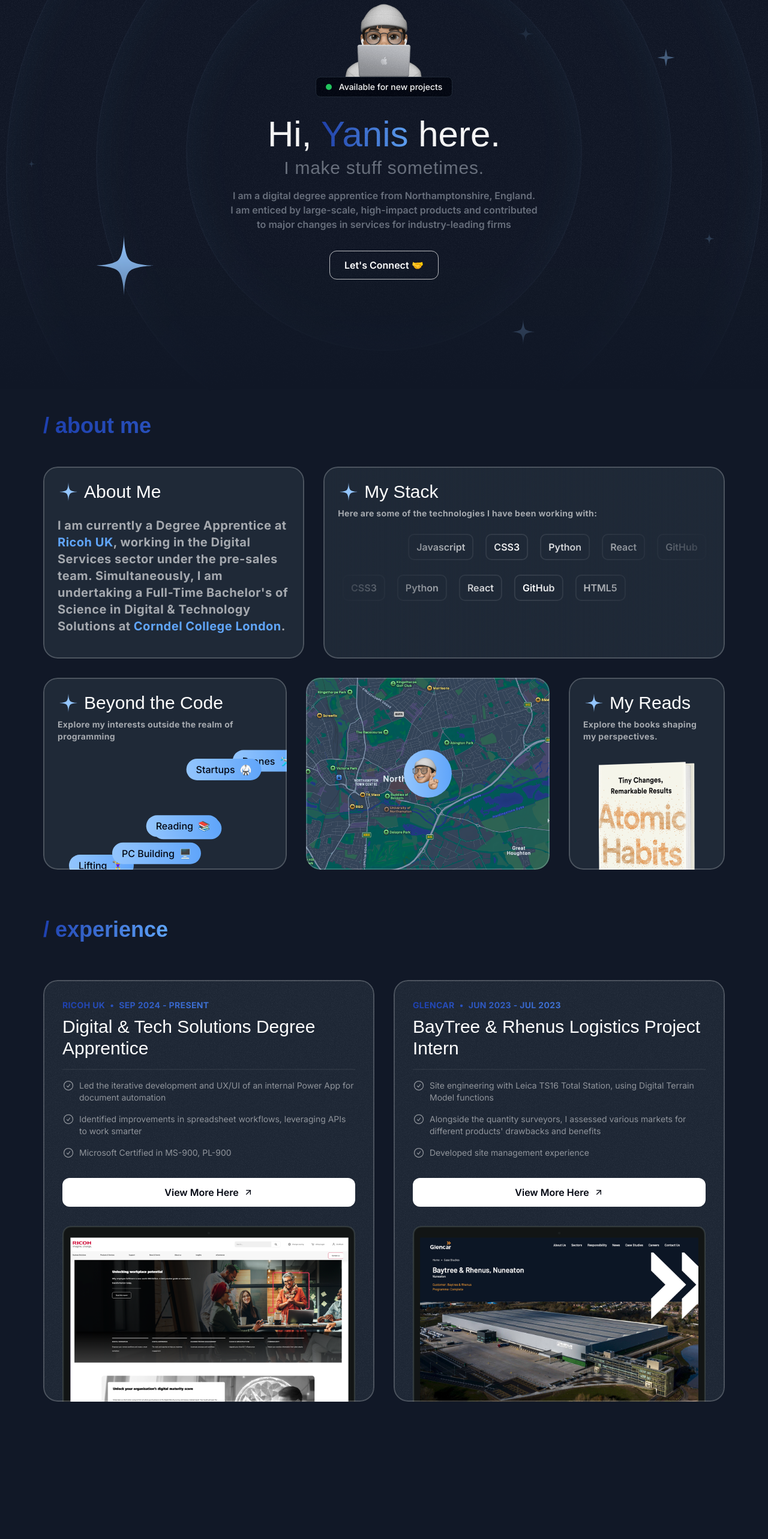
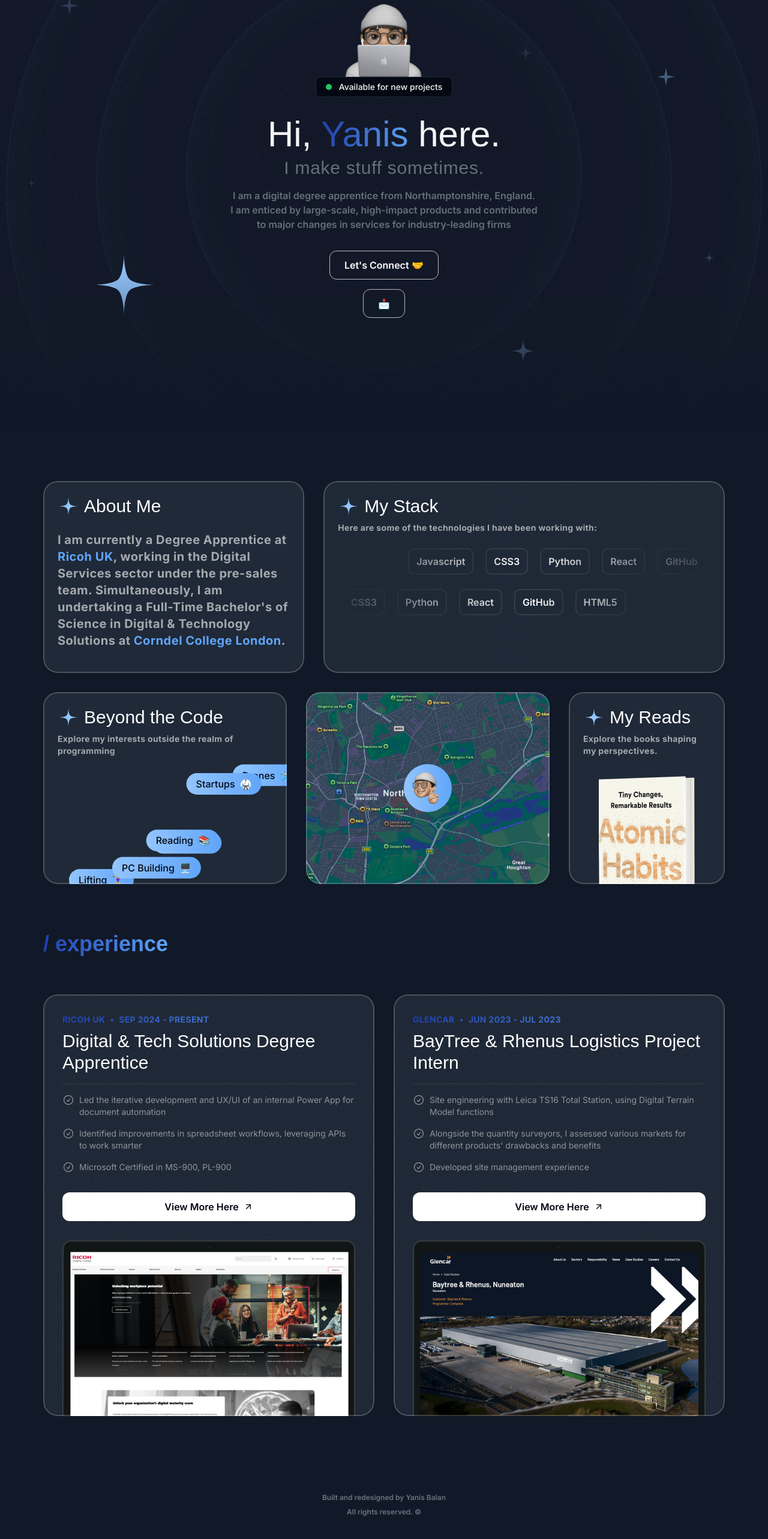
Before and after one commit to swiifu/yanisbalan, a Next.js app: page / in a window 1280 px wide. Shown: the part 214-2780 px from the top of the page at 60% size. Before the commit the page ends 2615 px from the top, so only its background shows below. Built offline with nearby package versions, Linux system fonts and the light colour scheme; a web font is replaced by a local one.

Commit message:
add email button, add footer

```diff
--- a/src/sections/About.tsx
+++ b/src/sections/About.tsx
@@ -128,18 +128,16 @@ export const AboutSection = () => {
         <section id="about">
             <div className="py-8">
                 <div className="container">
-                    <p className="font-serif text-4xl lowercase font-semibold text-tracking-widest bg-gradient-to-r from-blue-800 to-blue-400 bg-clip-text text-transparent">
-                        / About me
-                    </p>
+
                 </div>
 
                 <div className="mt-12 flex flex-col gap-8">
                     <div className="grid container md:grid-cols-5 gap-8">
-                        <Card className="h-[320px] col-span-3 md:col-span-2 p-6">
+                        <Card className="h-[320px] col-span-3 md:col-span-2 m p-6">
                             <CardHeader
                                 title="About Me"
                                 description={
-                                    <span className="text-[16px] mt-3 md:mt-4 md:text-xl tracking-wide leading-relaxed block">
+                                    <span className="text-[16px] mt-3 md:mt-4 md:text-xl  tracking-wide leading-relaxed block">
                                         I am currently a Degree Apprentice at
                                         <span className="text-blue-400"> Ricoh UK</span>, working in the Digital Services sector under the pre-sales team. Simultaneously, I am undertaking a Full-Time Bachelor's of Science in Digital & Technology Solutions at
                                         <span className="text-blue-400"> Corndel College London</span>.
--- a/src/sections/Hero.tsx
+++ b/src/sections/Hero.tsx
@@ -73,6 +73,11 @@ export const HeroSection = () => {
                     <span> 🤝</span>
                   </button>
                 </a>
+                <a href={`https://www.linkedin.com/in/yanisbalan/`} className={"hero-button-nav mt-4 z-20"}>
+                    <button>
+                        <span className="font-semibold">📩</span>
+                    </button>
+                </a>
             </div>
         </div>
       </div>
--- a/src/sections/Projects.tsx
+++ b/src/sections/Projects.tsx
@@ -83,8 +83,16 @@ export const ProjectsSection = () => {
                 <Image src={project.image} alt={project.title}
                 className="mt-8 -mb-4"/>
               </div>
+
           ))}
         </div>
+      </div>
+      <div className="flex flex-col items-center mt-32 text-xs text-gray-500">
+
+
+            <span className="font-semibold">Built and redesigned by Yanis Balan</span>
+            <span className="font-semibold mt-2">All rights reserved. ©</span>
+
       </div>
     </section>
       </section>
```
